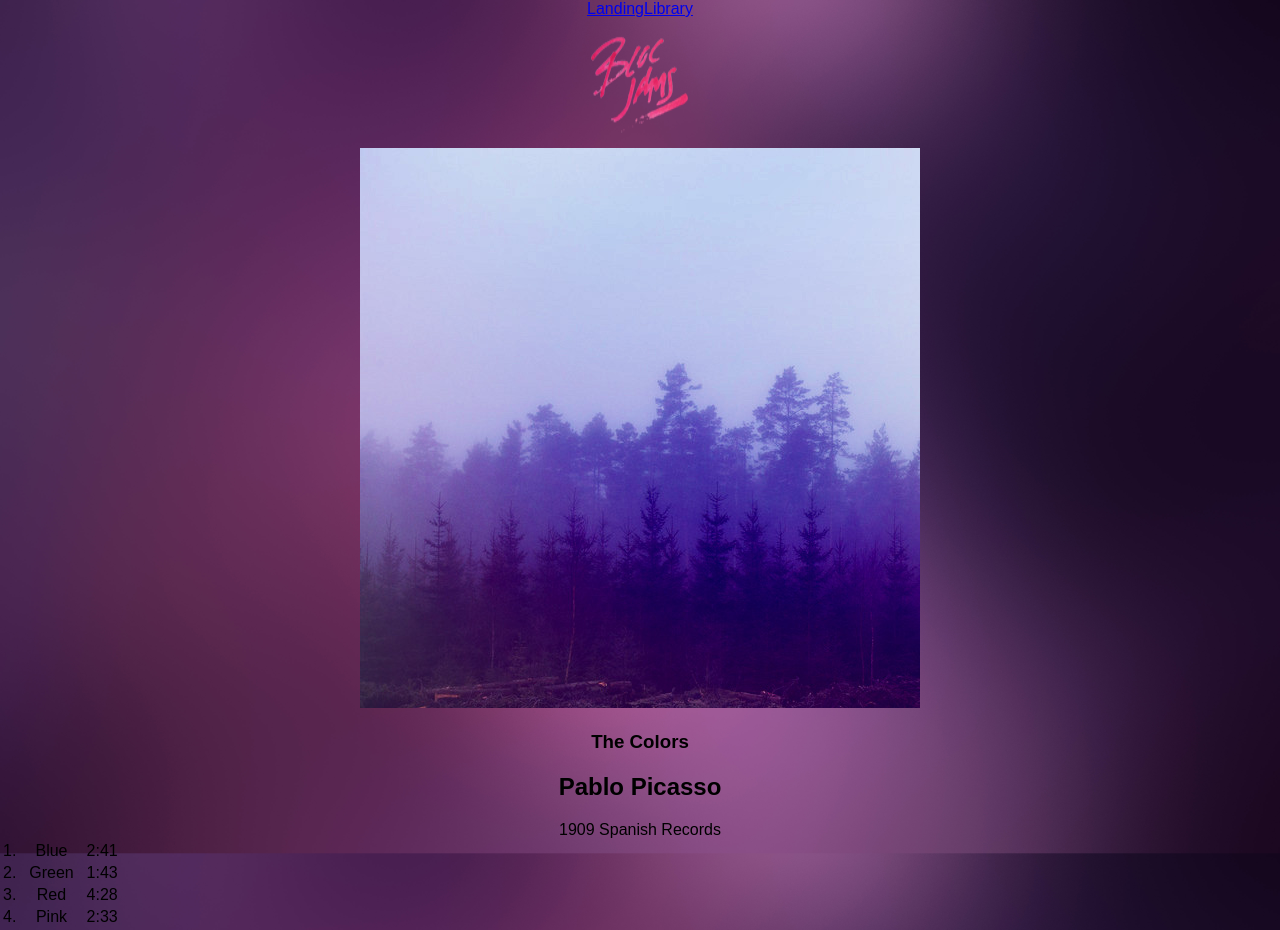
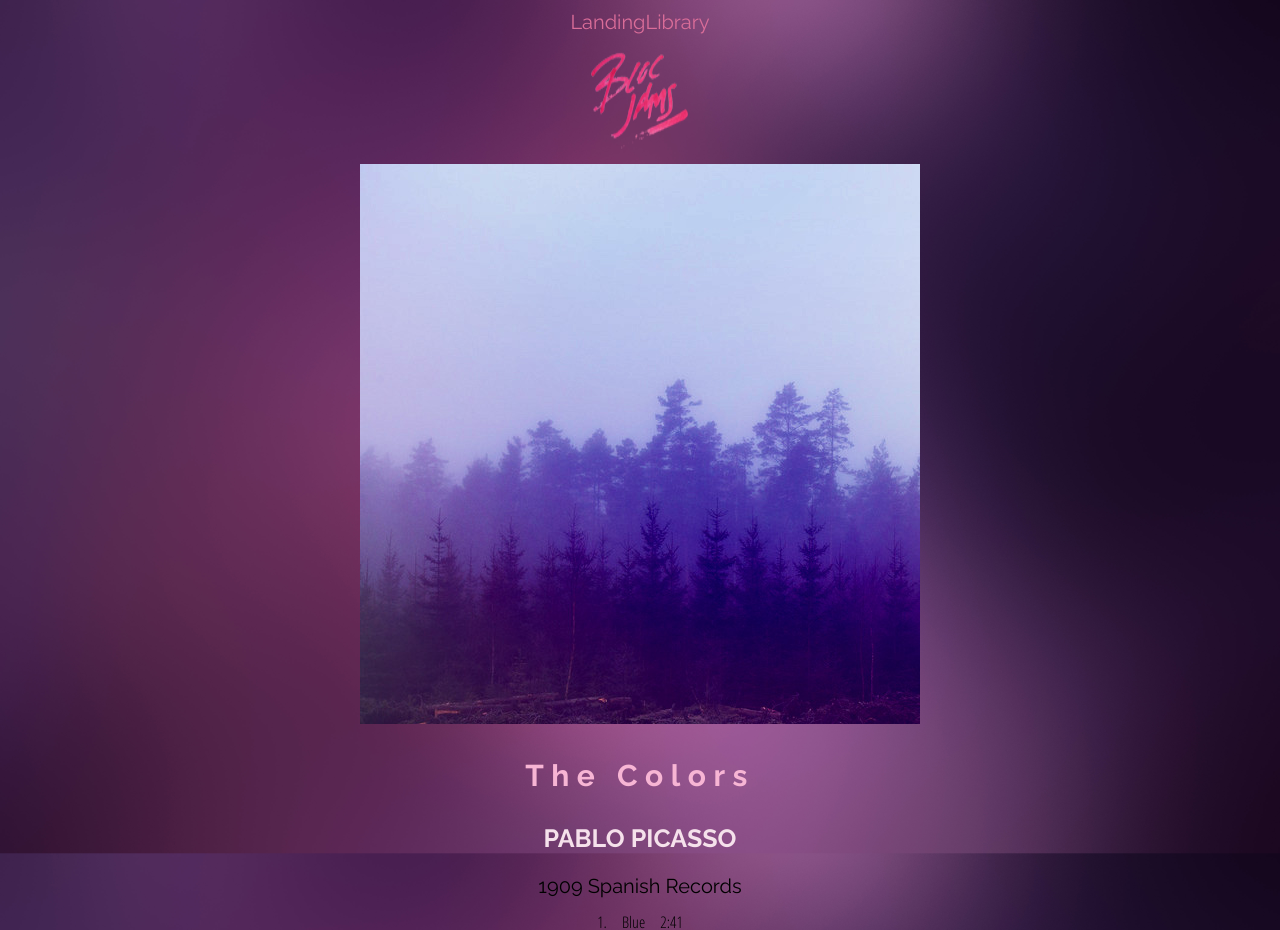
Before and after one commit to kel7774/bloc-jams-react, a React (Create React App) app: page /album/the-colors in a window 1280 px wide. Shown: the top 930 px of the page. Built offline with nearby package versions, Linux system fonts and the light colour scheme; some icons are missing.

Commit message:
Added specific css files for components to prevent overlapping styles. Trying to figure out Link separation. Have theme.

```diff
--- a/public/index.html
+++ b/public/index.html
@@ -11,6 +11,10 @@
     <link rel="manifest" href="%PUBLIC_URL%/manifest.json">
     <link rel="shortcut icon" href="%PUBLIC_URL%/favicon.ico">
     <link rel="stylesheet" href="http://code.ionicframework.com/ionicons/1.5.2/css/ionicons.min.css" type="text/css">
+    <link href="https://fonts.googleapis.com/css?family=Raleway:400,700" rel="stylesheet">
+    <link href="https://fonts.googleapis.com/css?family=Open+Sans+Condensed:300" rel="stylesheet">
+
+
 
     <!--
       Notice the use of %PUBLIC_URL% in the tags above.
--- a/src/App.css
+++ b/src/App.css
@@ -4,15 +4,28 @@
   -moz-background-size: cover;
   -o-background-size: cover;
   background-size: cover;
+}
+
+a {
+  font-size: 20px;
+  color: #da6d99;
+  text-decoration: none;
+  font-family: 'Raleway', sans-serif;
+}
+
+a:hover {
+  color: white;
+}
+
+header {
+  display: block;
+  padding-top: 10px;
+  word-spacing: 0.5em;
   text-align: center;
 }
 
-header {
-  /* something */
-}
-
 nav {
-  /* something */
+  display: block;
 }
 
 .logo {
@@ -22,7 +35,3 @@ nav {
   padding-top: 15px;
   padding-bottom: 15px;
 }
-
-.logo img {
- /* something */
-}
--- a/src/components/Album.js
+++ b/src/components/Album.js
@@ -1,7 +1,7 @@
 import React, { Component } from 'react';
 import albumData from './../data/albums';
 import PlayerBar from './PlayerBar';
-import './style.css';
+import './stylealbum.css';
 
 class Album extends Component {
   constructor(props) {
--- a/src/components/Library.js
+++ b/src/components/Library.js
@@ -1,7 +1,7 @@
 import React, { Component } from 'react';
 import { Link } from 'react-router-dom';
 import albumData from './../data/albums';
-import './style.css';
+import './stylelibrary.css';
 
 class Library extends Component {
   constructor(props) {
--- a/src/components/style.css
+++ b/src/components/style.css
@@ -1,15 +1,15 @@
+/* Start Landing page */
 .landing {
-  /* color: */
+  margin-left: auto;
+  margin-right: auto;
+  text-align: center;
 }
 
-
 .hero-title {
-  text-align: center;
-  @import url('https://fonts.googleapis.com/css?family=Raleway');
   font-family: 'Raleway', sans-serif;
   font-size: 35px;
   word-spacing: 0.5em;
-  color:
+  color: #f7b5d4;
 }
 
 .point {
@@ -17,15 +17,20 @@
   width: 200px;
   padding-left: 15px;
   padding-right: 15px;
+  vertical-align: top;
 }
 
 .point-title {
   text-align: center;
-  @import url('https://fonts.googleapis.com/css?family=Raleway:400,700');
   font-family: 'Raleway', sans-serif;
   font-size: 20px;
+  color: #f5e1eb;
 }
 
 .point-description {
-
+  font-family: 'Open Sans Condensed', sans-serif;
+  font-size: 16px;
+  font-weight: bold;
+  color: white;
 }
+/* End Landing Page */
--- /dev/null
+++ b/src/components/stylealbum.css
@@ -0,0 +1,36 @@
+.album {
+  margin-left: auto;
+  margin-right: auto;
+  text-align: center;
+}
+
+#album-title {
+  font-size: 30px;
+  letter-spacing: 0.25em;
+  font-family: 'Raleway', sans-serif;
+  color: #f7b5d4;
+}
+
+.artist {
+  font-size: 25px;
+  text-transform: uppercase;
+  font-family: 'Raleway', sans-serif;
+  color: #f5e1eb;
+}
+
+#release-info {
+  font-size: 20px;
+  font-family: 'Raleway', sans-serif;
+  color: inherit;
+}
+
+table {
+  display: inline-block;
+  margin: auto;
+  padding: 10px;
+  width: inherit;
+}
+
+tbody {
+  font-family: 'Open Sans Condensed', sans-serif;
+}
--- /dev/null
+++ b/src/components/stylelibrary.css
@@ -0,0 +1,5 @@
+section {
+  margin-left: auto;
+  margin-right: auto;
+  text-align: center;
+}
```
